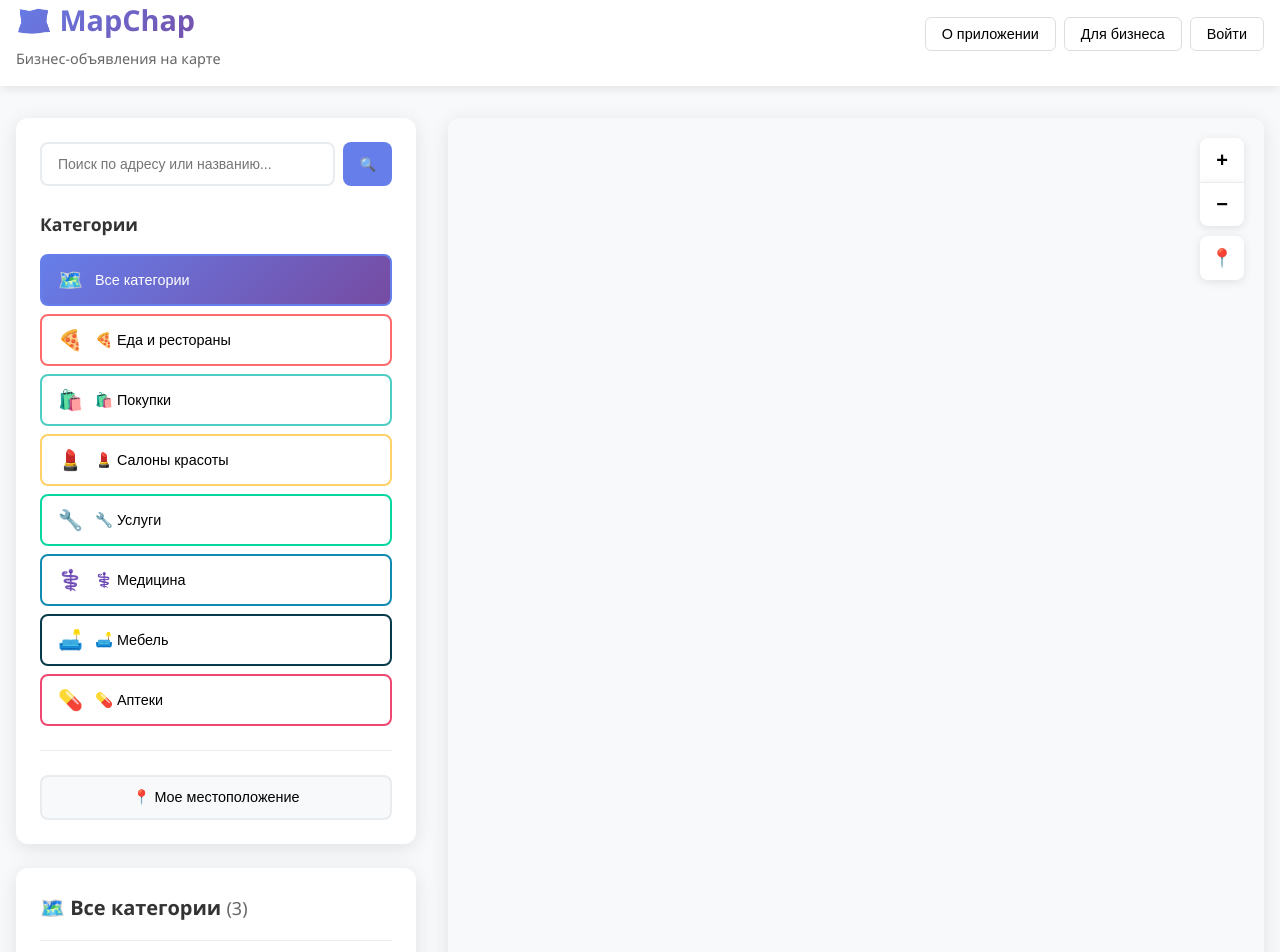
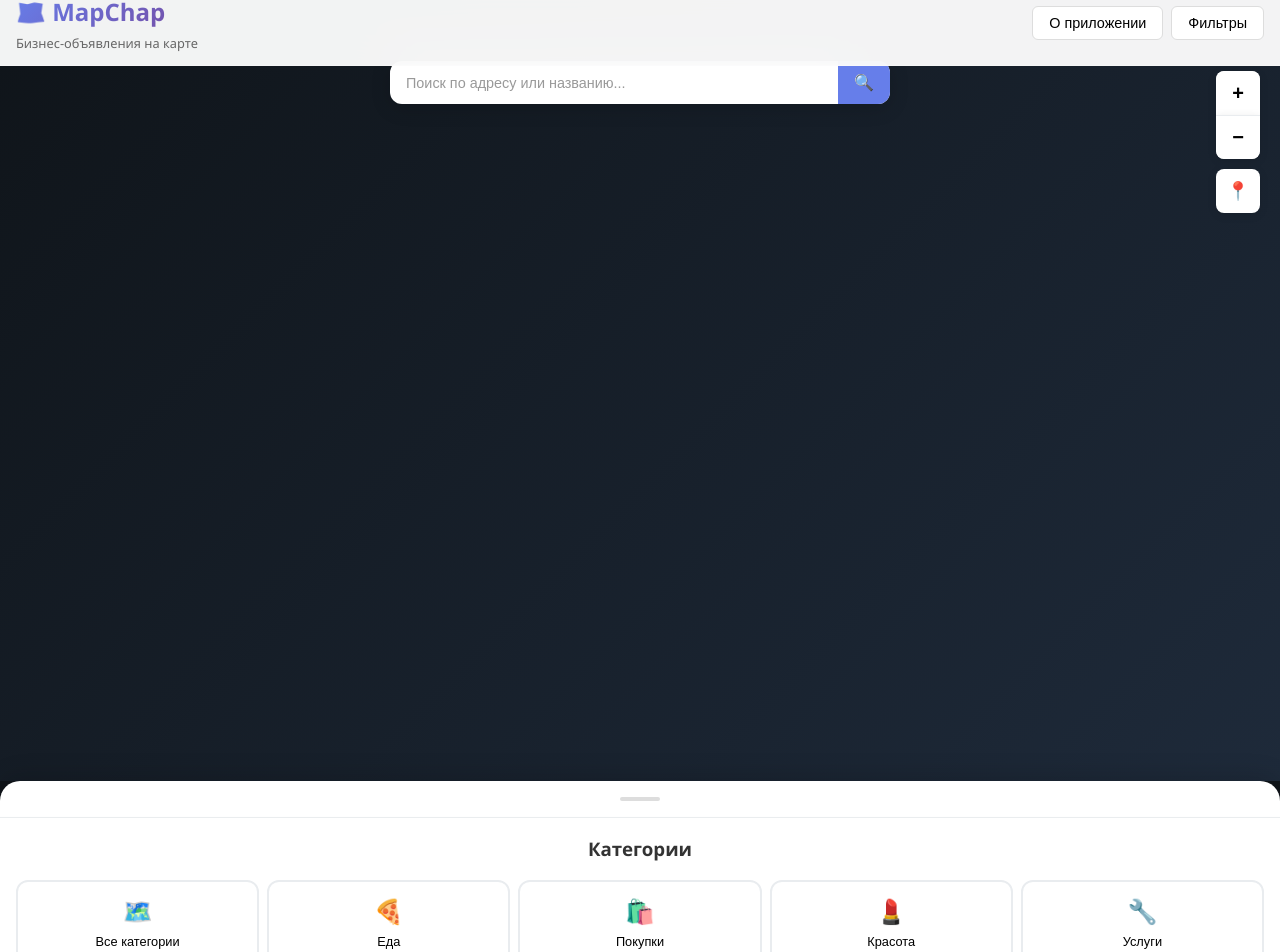
Before and after one commit to Akhror-de/MapChap-3, a Vue app in the folder frontend/: page / in a window 1280 px wide. Shown: the part 19-971 px from the top of the page. After the commit the page ends 800 px from the top, so only its background shows below. Built offline with nearby package versions, Linux system fonts and the light colour scheme.

Commit message:
Update App.vue

```diff
--- a/frontend/src/App.vue
+++ b/frontend/src/App.vue
@@ -1,6 +1,7 @@
 <template>
   <div id="app">
     <div class="app-container">
+      <!-- Хедер -->
       <header class="app-header">
         <div class="container">
           <div class="header-content">
@@ -10,29 +11,57 @@
             </div>
             <nav class="nav">
               <button class="nav-btn" @click="openAbout">О приложении</button>
-              <button class="nav-btn">Для бизнеса</button>
-              <button class="nav-btn">Войти</button>
+              <button class="nav-btn" @click="toggleBottomSheet">Фильтры</button>
             </nav>
           </div>
         </div>
       </header>
 
+      <!-- Основной контент -->
       <main class="app-main">
-        <div class="container">
-          <div class="dashboard">
-            <!-- Левая панель - Фильтры -->
-            <div class="sidebar">
-              <CategoryFilter />
-              <OffersList />
-            </div>
+        <div class="map-fullscreen">
+          <YandexMap />
+        </div>
+      </main>
 
-            <!-- Правая панель - Карта -->
-            <div class="map-container">
-              <YandexMap />
-            </div>
+      <!-- Поисковая панель -->
+      <div class="search-panel">
+        <div class="search-container">
+          <div class="search-box">
+            <input
+              v-model="searchQuery"
+              type="text"
+              placeholder="Поиск по адресу или названию..."
+              class="search-input"
+              @input="onSearchInput"
+            />
+            <button class="search-btn" @click="onSearch">
+              <span class="search-icon">🔍</span>
+            </button>
           </div>
         </div>
-      </main>
+      </div>
+
+      <!-- Упрощенный BottomSheet -->
+      <div class="bottom-sheet-simple" :class="{ open: isBottomSheetOpen }">
+        <div class="sheet-handle" @click="toggleBottomSheet">
+          <div class="handle-bar"></div>
+        </div>
+        <div class="sheet-content">
+          <h3>Категории</h3>
+          <div class="categories-grid">
+            <button
+              v-for="category in categories"
+              :key="category.id"
+              class="category-btn"
+              @click="selectCategory(category.id)"
+            >
+              <span class="category-icon">{{ category.icon }}</span>
+              <span class="category-name">{{ category.name }}</span>
+            </button>
+          </div>
+        </div>
+      </div>
 
       <!-- Панель "О приложении" -->
       <AboutPanel ref="aboutPanel" />
@@ -41,22 +70,30 @@
 </template>
 
 <script>
-import { ref } from 'vue'
-import CategoryFilter from './components/CategoryFilter.vue'
-import OffersList from './components/OffersList.vue'
+import { ref, computed } from 'vue'
+import { useOffersStore } from './stores/offersStore.js'
 import YandexMap from './components/YandexMap.vue'
 import AboutPanel from './components/AboutPanel.vue'
 
 export default {
   name: 'App',
   components: {
-    CategoryFilter,
-    OffersList,
     YandexMap,
     AboutPanel
   },
   setup() {
+    const offersStore = useOffersStore()
     const aboutPanel = ref(null)
+    const searchQuery = ref('')
+    const isBottomSheetOpen = ref(false)
+
+    const categories = computed(() => [
+      { id: 'all', name: 'Все категории', icon: '🗺️' },
+      { id: 'food', name: 'Еда', icon: '🍕' },
+      { id: 'shopping', name: 'Покупки', icon: '🛍️' },
+      { id: 'beauty', name: 'Красота', icon: '💄' },
+      { id: 'services', name: 'Услуги', icon: '🔧' }
+    ])
 
     const openAbout = () => {
       if (aboutPanel.value) {
@@ -64,9 +101,34 @@ export default {
       }
     }
 
+    const toggleBottomSheet = () => {
+      isBottomSheetOpen.value = !isBottomSheetOpen.value
+    }
+
+    const selectCategory = (categoryId) => {
+      offersStore.setSelectedCategory(categoryId)
+    }
+
+    const onSearchInput = () => {
+      offersStore.setSearchQuery(searchQuery.value)
+    }
+
+    const onSearch = () => {
+      if (searchQuery.value.trim()) {
+        offersStore.searchByAddress(searchQuery.value)
+      }
+    }
+
     return {
       aboutPanel,
-      openAbout
+      searchQuery,
+      isBottomSheetOpen,
+      categories,
+      openAbout,
+      toggleBottomSheet,
+      selectCategory,
+      onSearchInput,
+      onSearch
     }
   }
 }
@@ -81,19 +143,21 @@ export default {
 
 body {
   font-family: 'Segoe UI', Tahoma, Geneva, Verdana, sans-serif;
-  background: #f8f9fa;
+  background: #0f1419;
   color: #333;
   line-height: 1.6;
 }
 
 #app {
   min-height: 100vh;
+  background: linear-gradient(135deg, #0f1419 0%, #1e2a3a 100%);
 }
 
 .app-container {
   min-height: 100vh;
   display: flex;
   flex-direction: column;
+  position: relative;
 }
 
 .container {
@@ -104,11 +168,14 @@ body {
 
 /* Хедер */
 .app-header {
-  background: white;
-  box-shadow: 0 2px 10px rgba(0, 0, 0, 0.1);
-  padding: 1rem 0;
-  position: sticky;
+  background: rgba(255, 255, 255, 0.95);
+  backdrop-filter: blur(20px);
+  border-bottom: 1px solid rgba(255, 255, 255, 0.2);
+  padding: 0.75rem 0;
+  position: fixed;
   top: 0;
+  left: 0;
+  right: 0;
   z-index: 1000;
 }
 
@@ -119,16 +186,18 @@ body {
 }
 
 .logo h1 {
-  font-size: 1.8rem;
-  margin-bottom: 0.25rem;
+  font-size: 1.5rem;
+  margin-bottom: 0.1rem;
   background: linear-gradient(135deg, #667eea, #764ba2);
   -webkit-background-clip: text;
   -webkit-text-fill-color: transparent;
+  font-weight: 700;
 }
 
 .logo p {
   color: #666;
-  font-size: 0.9rem;
+  font-size: 0.8rem;
+  font-weight: 500;
 }
 
 .nav {
@@ -154,59 +223,173 @@ body {
 /* Основной контент */
 .app-main {
   flex: 1;
-  padding: 2rem 0;
+  padding-top: 70px;
+  height: 100vh;
 }
 
-.dashboard {
-  display: grid;
-  grid-template-columns: 400px 1fr;
-  gap: 2rem;
-  height: calc(100vh - 120px);
+.map-fullscreen {
+  width: 100%;
+  height: 100%;
+  position: relative;
 }
 
-.sidebar {
+/* Поисковая панель */
+.search-panel {
+  position: fixed;
+  top: 80px;
+  left: 0;
+  right: 0;
+  z-index: 998;
+  padding: 0 1rem;
+}
+
+.search-container {
+  display: flex;
+  gap: 0.5rem;
+  align-items: center;
+  max-width: 500px;
+  margin: 0 auto;
+}
+
+.search-box {
+  flex: 1;
+  display: flex;
+  background: white;
+  border-radius: 12px;
+  box-shadow: 0 4px 20px rgba(0, 0, 0, 0.15);
+  overflow: hidden;
+}
+
+.search-input {
+  flex: 1;
+  padding: 0.75rem 1rem;
+  border: none;
+  background: transparent;
+  font-size: 0.9rem;
+  outline: none;
+}
+
+.search-input::placeholder {
+  color: #999;
+}
+
+.search-btn {
+  padding: 0.75rem 1rem;
+  background: #667eea;
+  border: none;
+  cursor: pointer;
+  transition: background 0.3s ease;
+}
+
+.search-btn:hover {
+  background: #5a6fd8;
+}
+
+.search-icon {
+  color: white;
+  font-size: 1rem;
+}
+
+/* Упрощенный BottomSheet */
+.bottom-sheet-simple {
+  position: fixed;
+  bottom: 0;
+  left: 0;
+  right: 0;
+  background: white;
+  border-radius: 20px 20px 0 0;
+  box-shadow: 0 -5px 25px rgba(0, 0, 0, 0.15);
+  transform: translateY(100%);
+  transition: transform 0.3s ease;
+  z-index: 999;
+  max-height: 50vh;
+}
+
+.bottom-sheet-simple.open {
+  transform: translateY(0);
+}
+
+.sheet-handle {
+  padding: 1rem;
+  cursor: pointer;
+  display: flex;
+  justify-content: center;
+  border-bottom: 1px solid #e9ecef;
+}
+
+.handle-bar {
+  width: 40px;
+  height: 4px;
+  background: #ddd;
+  border-radius: 2px;
+}
+
+.sheet-content {
+  padding: 1rem;
+}
+
+.sheet-content h3 {
+  margin: 0 0 1rem 0;
+  color: #333;
+  text-align: center;
+}
+
+.categories-grid {
+  display: grid;
+  grid-template-columns: repeat(auto-fit, minmax(120px, 1fr));
+  gap: 0.5rem;
+}
+
+.category-btn {
   display: flex;
   flex-direction: column;
-  gap: 1.5rem;
-  height: 100%;
+  align-items: center;
+  gap: 0.5rem;
+  padding: 1rem 0.5rem;
+  border: 2px solid #e9ecef;
+  border-radius: 12px;
+  background: white;
+  cursor: pointer;
+  transition: all 0.3s ease;
 }
 
-.map-container {
-  position: relative;
-  height: 100%;
-  border-radius: 12px;
-  overflow: hidden;
-  box-shadow: 0 4px 20px rgba(0, 0, 0, 0.1);
+.category-btn:hover {
+  border-color: #667eea;
+  transform: translateY(-2px);
+  box-shadow: 0 4px 12px rgba(102, 126, 234, 0.2);
+}
+
+.category-icon {
+  font-size: 1.5rem;
+}
+
+.category-name {
+  font-size: 0.8rem;
+  font-weight: 500;
+  text-align: center;
 }
 
 /* Адаптивность */
-@media (max-width: 1024px) {
-  .dashboard {
-    grid-template-columns: 350px 1fr;
-    gap: 1.5rem;
-  }
-}
-
 @media (max-width: 768px) {
-  .dashboard {
-    grid-template-columns: 1fr;
-    grid-template-rows: auto 1fr;
-    height: auto;
-    min-height: calc(100vh - 120px);
+  .app-header {
+    padding: 0.5rem 0;
   }
 
-  .sidebar {
-    height: auto;
+  .logo h1 {
+    font-size: 1.3rem;
   }
 
-  .map-container {
-    height: 400px;
+  .logo p {
+    font-size: 0.7rem;
   }
 
-  .header-content {
-    flex-direction: column;
-    gap: 1rem;
-    text-align: center;
+  .search-panel {
+    top: 70px;
+    padding: 0 0.5rem;
+  }
+
+  .categories-grid {
+    grid-template-columns: repeat(3, 1fr);
   }
 }
 
@@ -215,12 +398,12 @@ body {
     padding: 0 0.5rem;
   }
 
-  .app-main {
-    padding: 1rem 0;
+  .search-input {
+    font-size: 0.8rem;
   }
 
-  .dashboard {
-    gap: 1rem;
+  .categories-grid {
+    grid-template-columns: repeat(2, 1fr);
   }
 }
 </style>
```
